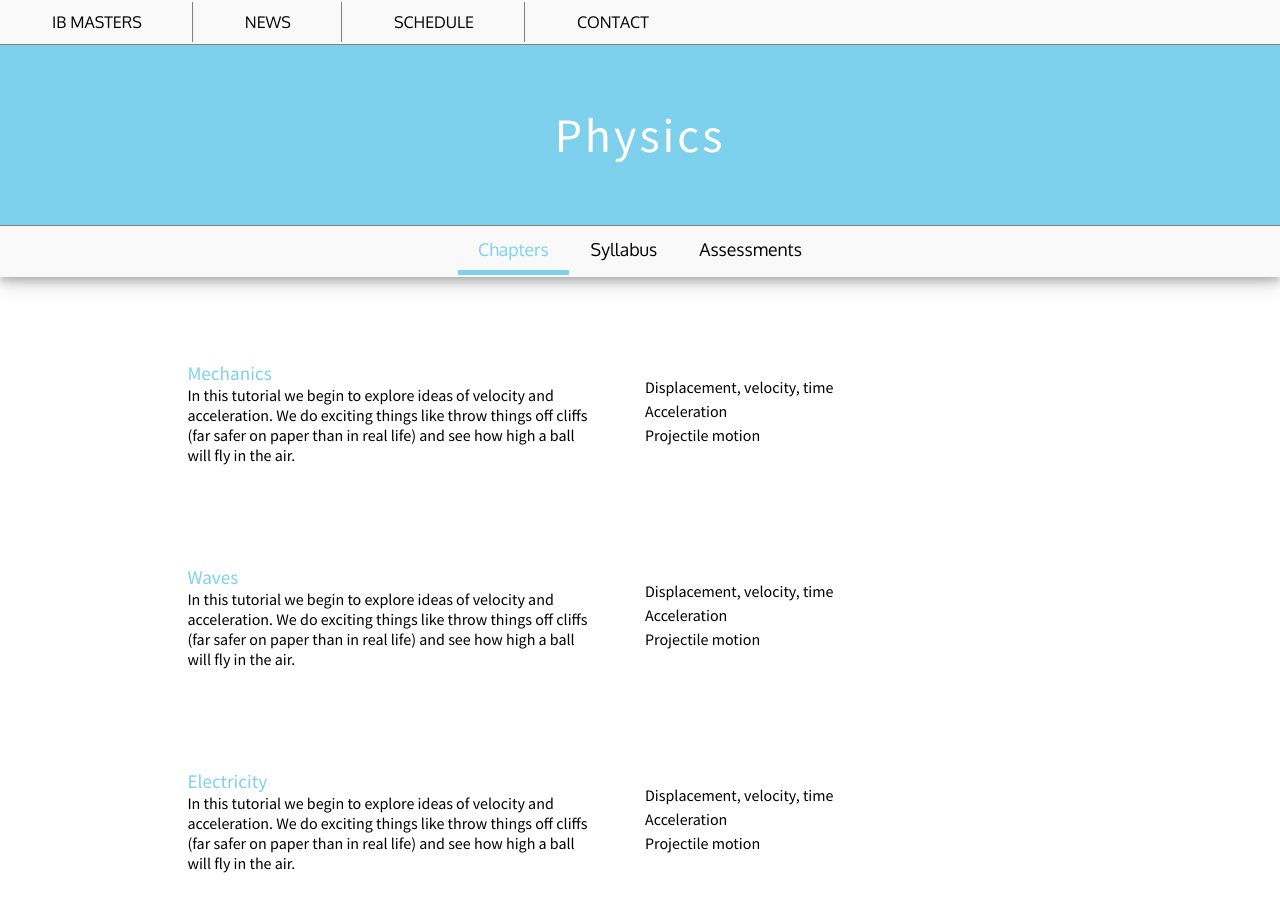
After one commit to keijokorhonen/mcnutty-website, a PHP site: page /physics.html in a window 1280 px wide. The commit adds this page. Run offline with PHP 8.4, Linux system fonts and the light colour scheme.

Commit message:
Also added physics page
- I also made a physics page yesterday but forgot to commit
- Dicked around with main.css and didn’t want to fuck up the other
physics page so I made a new branch
- CSS is subject.css, the same across all subjects
- subject.js animates the ‘Chapters, Assignments, Syllabus’

```diff
--- a/main.css
+++ b/main.css
@@ -5,14 +5,6 @@ html {
   text-align: center;
   font-family:'Source Sans Pro', sans-serif;
   }
-  /* content style */
-
-  #content {
-    position: relative;
-    top: 40px;
-    margin-left: 220px; /* needs to be adjusted with sidebar */
-    z-index: 1;
-    }
 
 /* header style */
 
@@ -22,11 +14,13 @@ html {
   left: 0px;
   top: 0px;
   right: 0px;
-  border-bottom: 1px solid gray;
   z-index: 3;
   box-shadow: 0 4px 8px 0 rgba(0, 0, 0, 0.2), 0 6px 20px 0 rgba(0, 0, 0, 0.19); /* w3 schools */
   font-family:'Oxygen', sans-serif;
   }
+#menu {
+  border-bottom: 1px solid gray;
+}
 .menu-bar {
   text-align: center;
   }
--- /dev/null
+++ b/physics.html
@@ -0,0 +1,137 @@
+<!-- main page for Physics subject -->
+
+<html>
+  <head>
+    <title> IB Home </title>
+    <link rel="stylesheet" type="text/css" href="main.css"> <!-- main stylesheet -->
+    <link rel="stylesheet" type="text/css" href="subject.css"> <!-- home stylesheet -->
+    <link href='https://fonts.googleapis.com/css?family=Oxygen:400,300|Source+Sans+Pro' rel='stylesheet' type='text/css'> <!-- used Google Fonts to import fonts -->
+    <script src="https://ajax.googleapis.com/ajax/libs/jquery/2.2.0/jquery.min.js"> </script> <!-- CDN jqeury source -->
+    <script src="subject.js"> </script>
+  </head>
+  <body>
+    <div class = "container">
+      <div id = "header"> <!-- page header, should be the same across all pages NOTE subject page include subject title in header-->
+        <div id = "menu">
+          <table class="menu-bar"> <!-- table to make row of menu items -->
+            <tr>
+              <td class="menu-item menu-home"> <a href="home.html"> IB MASTERS </a> </td> <!-- also a similar mess, and should link to home -->
+              <td class="menu-item"> <a href="#"> NEWS </a> </td> <!-- filler item -->
+              <td class="menu-item"> <a href="#"> SCHEDULE </a> </td> <!-- filler item -->
+              <td class="menu-item menu-end"> <a href="#"> CONTACT </a> </td> <!-- filler item, class menu-end removes the right border used as a divider -->
+            </tr>
+          </table>
+        </div>
+        <div id = "title-bar">
+          <span id = "title"> Physics </span>
+        </div>
+        <table id = "title-menu">
+          <tr>
+            <td class = "title-menu-item title-menu-item-selected"> <a href = "#"> Chapters </a> </td>
+            <td class = "title-menu-item"> <a href = "#"> Syllabus </a> </td>
+            <td class = "title-menu-item"> <a href = "#"> Assessments </a> </td>
+          </tr>
+        </table>
+      </div>
+      <div id = "content">
+        <div id = "chapters">
+          <table id = "chapter-table">
+            <tr>
+              <td class = "chapter">
+                <div class = "chapter-div">
+                  <span class = "chapter-title"> Mechanics </span>
+                  <div class = "description">
+                    In this tutorial we begin to explore ideas of velocity and acceleration. We do exciting things like throw things off cliffs (far safer on paper than in real life) and see how high a ball will fly in the air.
+                  </div>
+                </div>
+              </td>
+              <td class = "topics">
+                <div class = "topics-div">
+                  <table class = "topics-table">
+                    <tr>
+                      <td>
+                        <span class = "topic"> Displacement, velocity, time </span>
+                      </td>
+                    </tr>
+                    <tr>
+                      <td>
+                        <span class = "topic"> Acceleration </span>
+                      </td>
+                    </tr>
+                    <tr>
+                      <td>
+                        <span class = "topic"> Projectile motion </span>
+                      </td>
+                    </tr>
+                  </table>
+                </div>
+              </td>
+            </tr>
+            <tr>
+              <td class = "chapter">
+                <div class = "chapter-div">
+                  <span class = "chapter-title"> Waves </span>
+                  <div class = "description">
+                    In this tutorial we begin to explore ideas of velocity and acceleration. We do exciting things like throw things off cliffs (far safer on paper than in real life) and see how high a ball will fly in the air.
+                  </div>
+                </div>
+              </td>
+              <td class = "topics">
+                <div class = "topics-div">
+                  <table class = "topics-table">
+                    <tr>
+                      <td>
+                        <span class = "topic"> Displacement, velocity, time </span>
+                      </td>
+                    </tr>
+                    <tr>
+                      <td>
+                        <span class = "topic"> Acceleration </span>
+                      </td>
+                    </tr>
+                    <tr>
+                      <td>
+                        <span class = "topic"> Projectile motion </span>
+                      </td>
+                    </tr>
+                  </table>
+                </div>
+              </td>
+            </tr>
+            <tr>
+              <td class = "chapter">
+                <div class = "chapter-div">
+                  <span class = "chapter-title"> Electricity </span>
+                  <div class = "description">
+                    In this tutorial we begin to explore ideas of velocity and acceleration. We do exciting things like throw things off cliffs (far safer on paper than in real life) and see how high a ball will fly in the air.
+                  </div>
+                </div>
+              </td>
+              <td class = "topics">
+                <div class = "topics-div">
+                  <table class = "topics-table">
+                    <tr>
+                      <td>
+                        <span class = "topic"> Displacement, velocity, time </span>
+                      </td>
+                    </tr>
+                    <tr>
+                      <td>
+                        <span class = "topic"> Acceleration </span>
+                      </td>
+                    </tr>
+                    <tr>
+                      <td>
+                        <span class = "topic"> Projectile motion </span>
+                      </td>
+                    </tr>
+                  </table>
+                </div>
+              </td>
+            </tr>
+          </table>
+        </div>
+      </div>
+    </div>
+  </body>
+</html>
--- /dev/null
+++ b/subject.css
@@ -0,0 +1,78 @@
+#content {
+  position: relative;
+  top: 300px; /* change distance from header */
+  z-index: 1;
+  margin-left: 10%; /* for white space on sides */
+  margin-right: 10%; /* for white space on sides */
+}
+
+/* title style */
+#title-bar {
+  width: 100%;
+  height: 180px;
+  background-color: #7ED1ED;
+  border-bottom: 1px solid gray;
+}
+
+#title {
+  position: relative;
+  display: block;
+  margin: auto;
+  font-family:'Source Sans Pro', sans-serif;
+  letter-spacing: 3px;
+  font-size: 3em;
+  color: white;
+  text-align: center; /* bad way of centering text */
+  width: 100%; /* bad way of centering text */
+  top: 50%; /* to center the title in the box */
+  transform: translateY(-50%); /* to center the title in the box */
+}
+
+#title-menu {
+  position: relative;
+  margin: auto;
+
+}
+
+.title-menu-item {
+  padding: 10px 20px 10px 20px;
+  font-size: 1.1em;
+  border-bottom: 5px solid transparent; /* transparent border to leave space for underline */
+}
+
+.title-menu-item a {
+  text-decoration: none;
+  color: black;
+}
+
+.title-menu-item-selected {
+  border-bottom: 5px solid #7ED1ED; /* toggled with JS to create underline */
+}
+
+.title-menu-item-selected a{
+  color:#7ED1ED;
+}
+
+/*content style */
+#chapter-table {
+  margin: auto;
+}
+
+.chapter {
+  width: 50%
+}
+
+.chapter-div {
+  height: 100px;
+  padding: 50px;
+  cursor: pointer;
+}
+
+.chapter-title {
+  font-size: 1.2em;
+  color: #7ED1ED;
+}
+
+.topic {
+  cursor: pointer;
+}
--- /dev/null
+++ b/subject.js
@@ -0,0 +1,14 @@
+// JS for subject page
+
+
+var main = function() { // js running on page
+  $('.title-menu-item').click(function() {
+    $('.title-menu-item').removeClass('title-menu-item-selected'); // remove menu item class from previous item
+    $(this).addClass('title-menu-item-selected'); // add menu item selected class
+    $(this).children('a').addClass('title-menu-link-active');
+  });
+};
+
+
+
+$(document).ready(main); // loads the jquery
```
Also changed, not shown: equation.css (+10 -0 lines).
